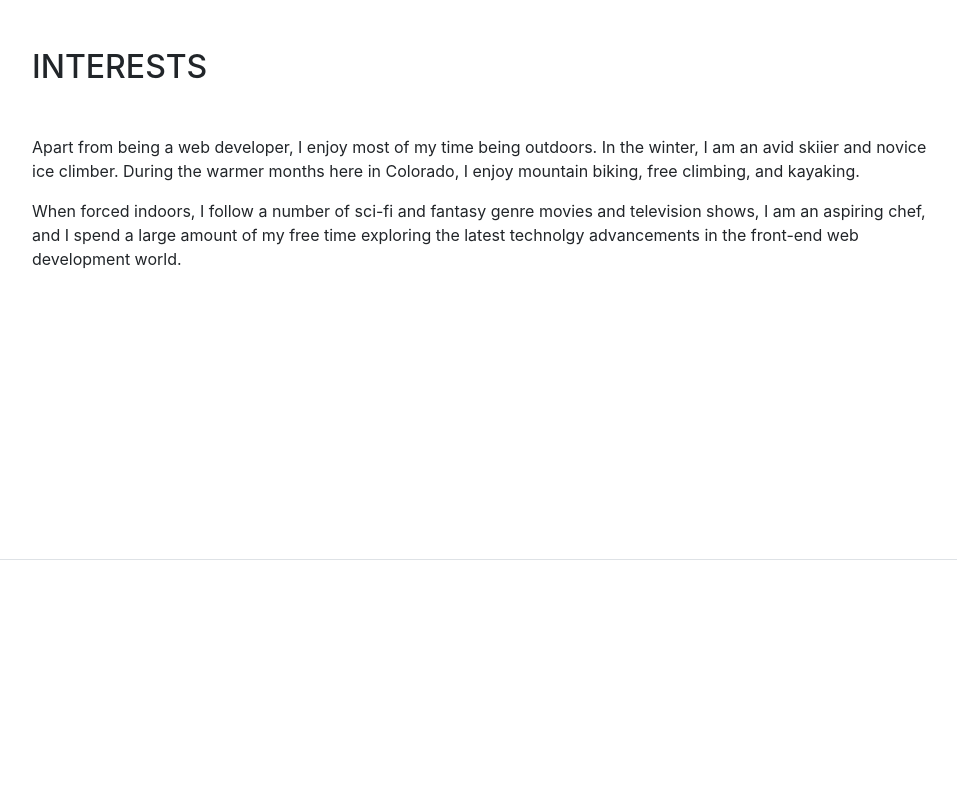
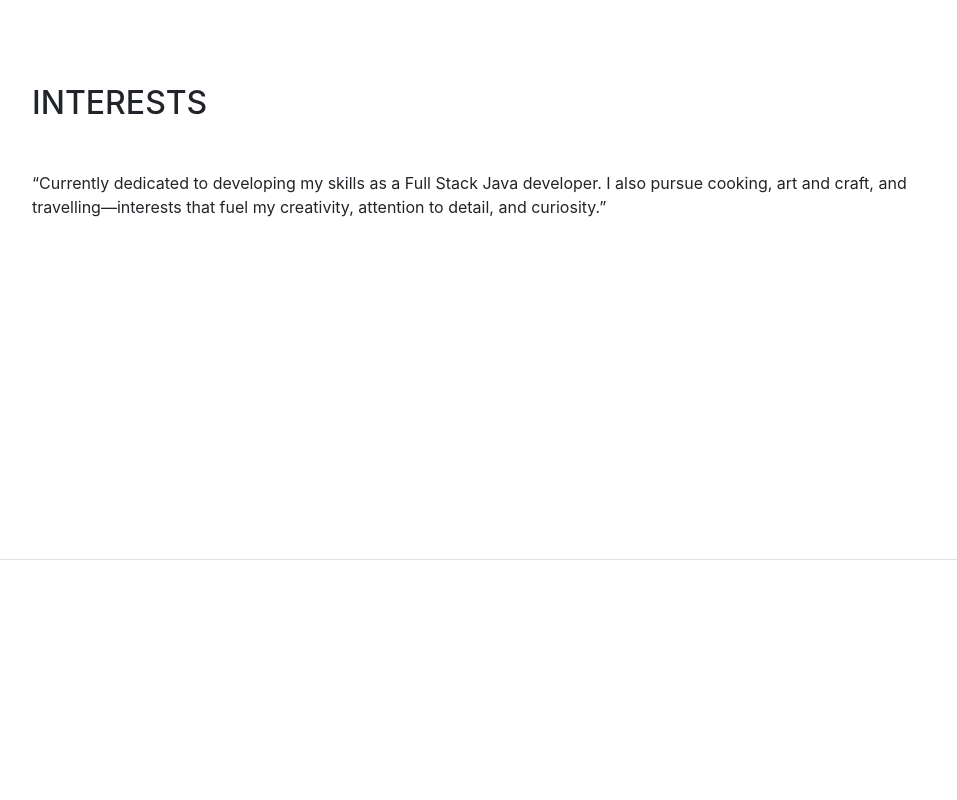
Before and after one commit to Samrohil/samrohil.github.io, a website with bundled scripts: page index.html in a window 1280 px wide. Shown: the part 3440-4240 px from the top of the page, without its empty margins (288-1245 px from the left). Built offline with nearby package versions, Linux system fonts and the light colour scheme; files whose address does not match are found by name; a web font is replaced by a local one.

Commit message:
Update index.html

```diff
--- a/index.html
+++ b/index.html
@@ -238,8 +238,10 @@
       <section class="resume-section p-3 p-lg-5 d-flex flex-column" id="interests">
         <div class="my-auto">
           <h2 class="mb-5">Interests</h2>
-          <p>Apart from being a web developer, I enjoy most of my time being outdoors. In the winter, I am an avid skiier and novice ice climber. During the warmer months here in Colorado, I enjoy mountain biking, free climbing, and kayaking.</p>
-          <p class="mb-0">When forced indoors, I follow a number of sci-fi and fantasy genre movies and television shows, I am an aspiring chef, and I spend a large amount of my free time exploring the latest technolgy advancements in the front-end web development world.</p>
+          <p>
+           “Currently dedicated to developing my skills as a Full Stack Java developer. I also pursue cooking, art and craft, and travelling—interests that fuel my creativity, attention to detail, and curiosity.”
+          </p>
+
         </div>
       </section>
 
```
